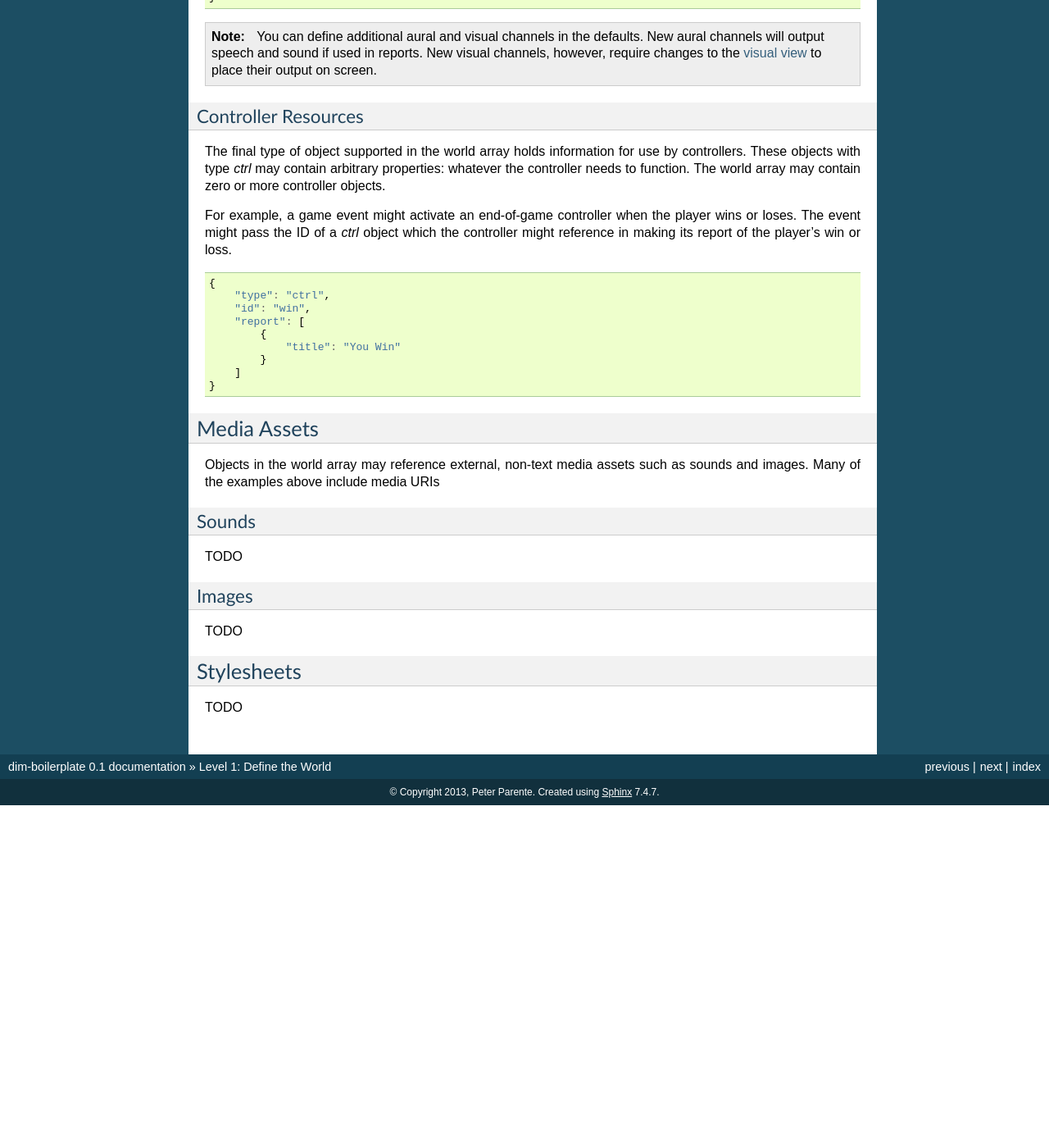
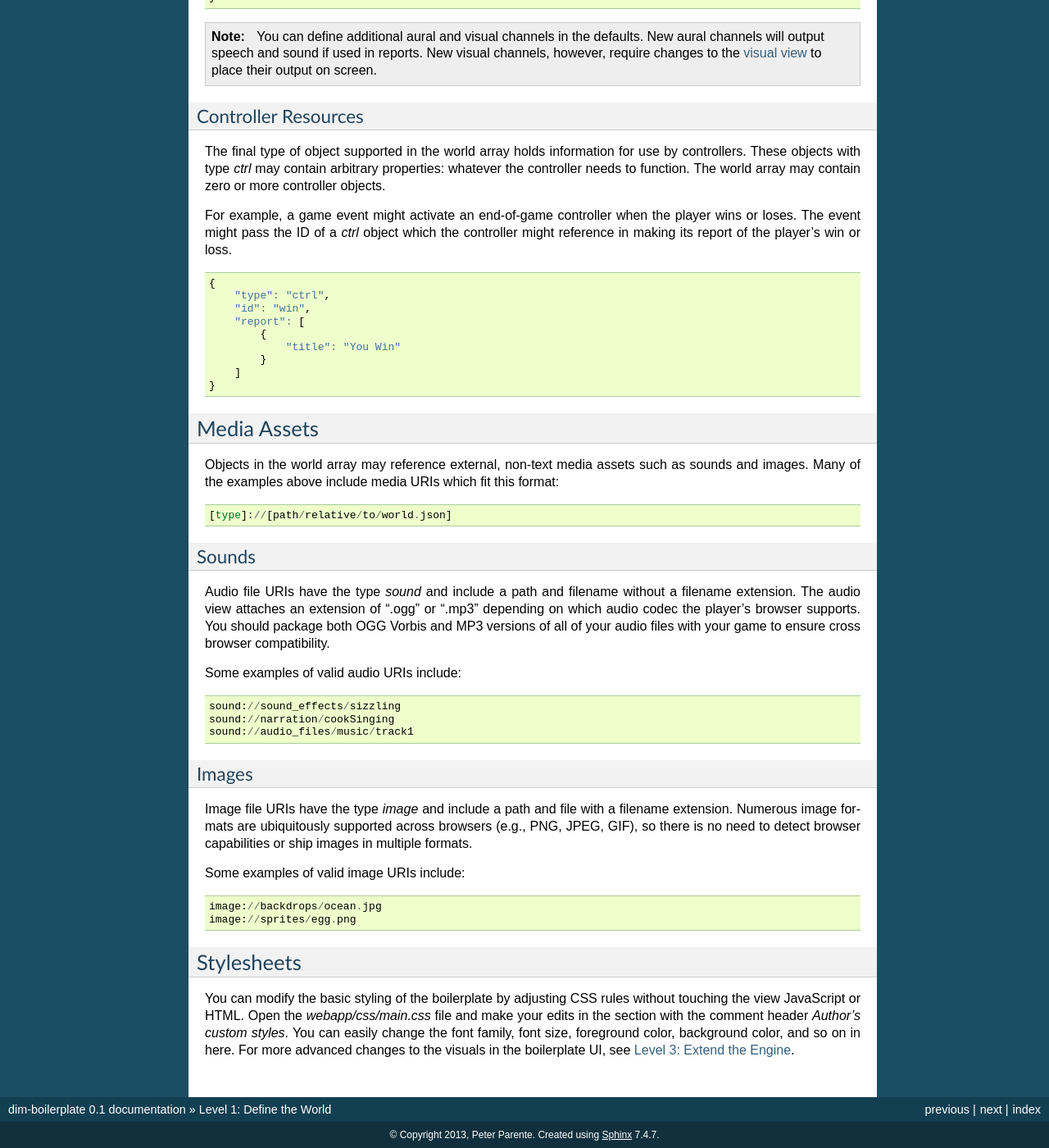
Before and after one commit to parente/dim-boilerplate, a Sphinx documentation site: the page built from docs/declare.rst, in a window 1280 px wide and 1400 px high, scrolled down 9042 px. Shown: the whole window at 82% size. Built offline with Sphinx 7.4.7, drawn with Linux system fonts in a browser that asks for light colours; before the commit the page ends 10024 px from its top, so only the background shows below that.

Commit message:
Finish declarative section

```diff
--- a/docs/declare.rst
+++ b/docs/declare.rst
@@ -515,21 +515,34 @@ For example, a game event might activate an end-of-game controller when the play
 Media Assets
 ------------
 
-Objects in the world array may reference external, non-text media assets such as sounds and images. Many of the examples above include media URIs
+Objects in the world array may reference external, non-text media assets such as sounds and images. Many of the examples above include media URIs which fit this format::
+
+    [type]://[path/relative/to/world.json]
 
 .. _media-sounds:
 
 Sounds
 ~~~~~~
 
-TODO
+Audio file URIs have the type *sound* and include a path and filename without a filename extension. The audio view attaches an extension of ".ogg" or ".mp3" depending on which audio codec the player's browser supports. You should package both OGG Vorbis and MP3 versions of all of your audio files with your game to ensure cross browser compatibility.
+
+Some examples of valid audio URIs include::
+
+    sound://sound_effects/sizzling
+    sound://narration/cookSinging
+    sound://audio_files/music/track1
 
 Images
 ~~~~~~
 
-TODO
+Image file URIs have the type *image* and include a path and file with a filename extension. Numerous image formats are ubiquitously supported across browsers (e.g., PNG, JPEG, GIF), so there is no need to detect browser capabilities or ship images in multiple formats.
+
+Some examples of valid image URIs include::
+
+    image://backdrops/ocean.jpg
+    image://sprites/egg.png
 
 Stylesheets
 -----------
 
-TODO
+You can modify the basic styling of the boilerplate by adjusting CSS rules without touching the view JavaScript or HTML. Open the *webapp/css/main.css* file and make your edits in the section with the comment header *Author's custom styles*. You can easily change the font family, font size, foreground color, background color, and so on in here. For more advanced changes to the visuals in the boilerplate UI, see :doc:`engine`.
```
